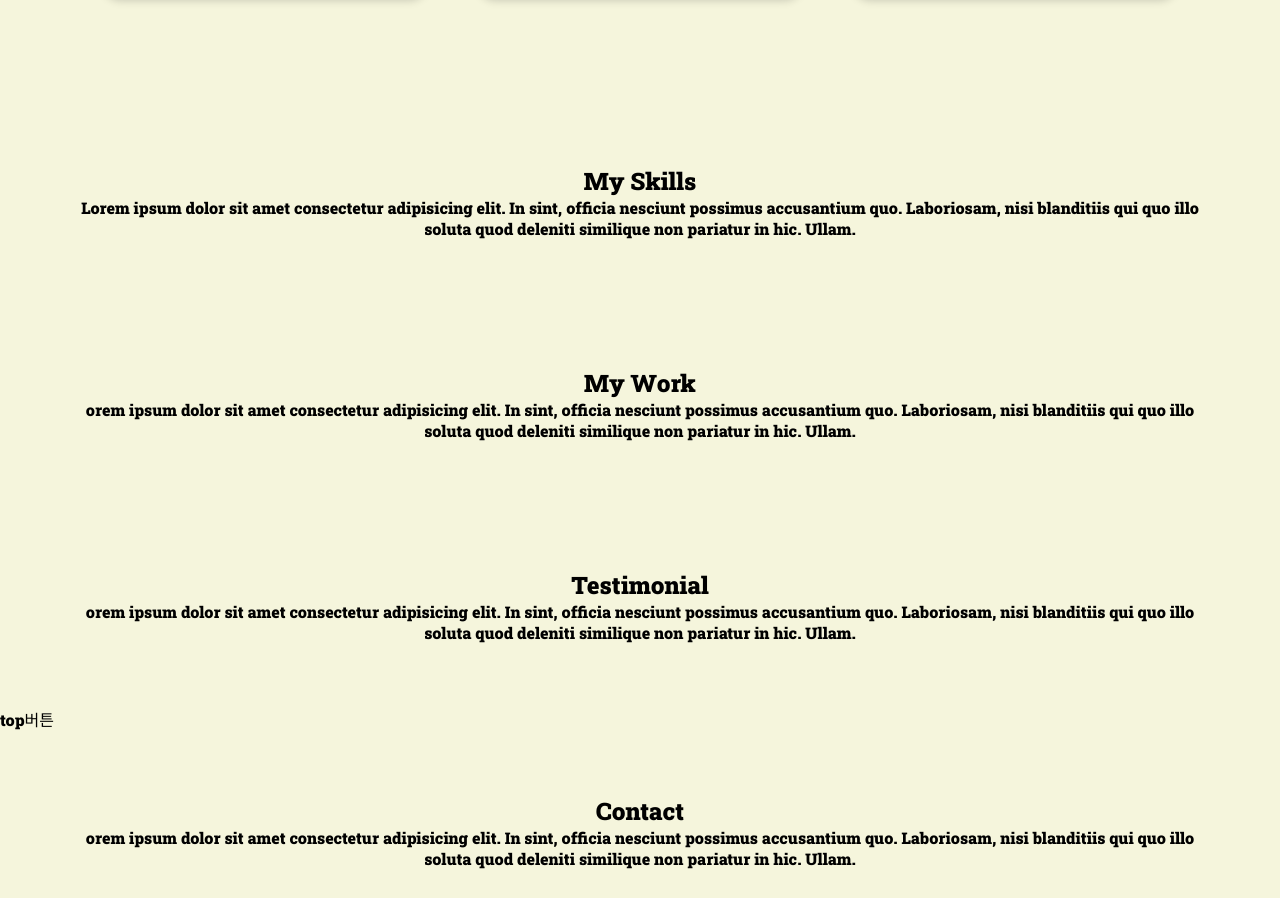
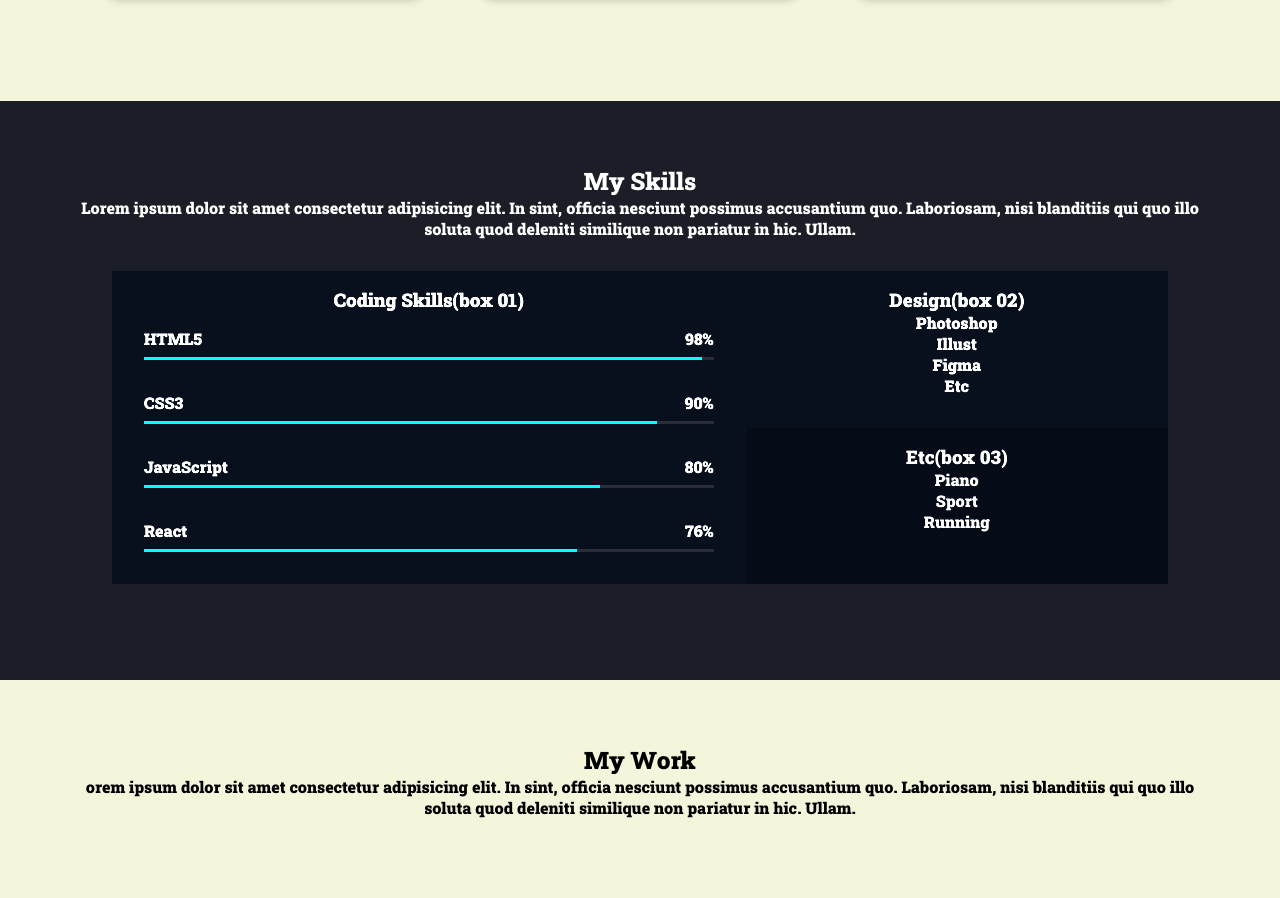
Before and after one commit to minju933/profile_01, a plain HTML site: page index.html in a window 1280 px wide. Shown: the part 1106-2004 px from the top of the page. Drawn offline with nearby package versions, Linux system fonts and the light colour scheme; files whose address does not match are found by name.

Commit message:
2023.12.15

```diff
--- a/css/about.css
+++ b/css/about.css
@@ -20,7 +20,7 @@
 
         box-shadow: 0 3px 10px rgb(0,0,0,0.2);
     }
-    .about_box:hover.about_icon{
+    .about_box > span:hover{
         transform: rotate(-15deg) scale(1.2);
 
     }
--- a/css/style.css
+++ b/css/style.css
@@ -82,3 +82,60 @@ a{
 .header_menu_item:hover{
     border-bottom: 1px solid var(--color-accent);
 }
+
+/* Skills 시작*/
+#skills{
+    background-color:var(--color-primary-variant);
+    color: var(--color-text);
+}
+/* skills bar 시작*/
+.skills_bar{
+    display:flex;
+    flex-direction: column;
+    padding: 1rem;
+    gap: 0.5rem;
+
+}
+    .bar_text{
+        display: flex;
+        justify-content: space-between;
+    }
+    .bar_bg{
+        width:100%;
+        height:3px;
+        background-color: var(--color-primary-variant);
+
+    }
+
+        .bar_value{
+            height:3px;
+            background-color: var(--color-accent);
+                }
+
+.skills_content{
+    display: grid;
+    grid-template-rows: 1fr 1fr;
+    grid-template-columns: 6fr 4fr;
+    margin: 2rem 3rem;
+    grid-template-areas:
+    "a b"
+    "a c"
+}
+.skills_coding{
+    grid-area: a;
+    padding: 1rem;
+    background-color:var(--color-primary);
+    filter: brightness(150%);
+}
+.skills_tools{
+    grid-area: b;
+    padding: 1rem;
+    background-color:var(--color-primary);
+    filter: brightness(150%);
+}
+.skills_etc{
+    grid-area: c;
+    padding: 1rem;
+    background-color:var(--color-primary);
+    filter:brightness(120%);
+}
--- a/index.html
+++ b/index.html
@@ -100,6 +100,7 @@
             </P>
             <ul class="about_content">
                 <li class="about_box">
+
                     <span class="material-symbols-outlined about_icon"style="font-size:4rem;">
                         captive_portal
                         </span>
@@ -135,6 +136,72 @@
                 soluta quod deleniti similique non pariatur
                 in hic. Ullam.
             </p>
+            <div class="skills_content">
+                <section class="skills_coding">
+                    <h3 class="skills_title">Coding Skills(box 01)</h3>
+                    <ul>
+                        <li class="skills_bar">
+                            <div class="bar_text">
+                                <span>HTML5</span>
+                                <span>98%</span>
+                            </div>
+                            <div class="bar_bg">
+                                <div class="bar_value" style="width:98%"></div>
+                            </div>
+                        </li>
+                        <li class="skills_bar">
+                            <div class="bar_text">
+                                <span> CSS3</span>
+                                <span>90%</span>
+                            </div>
+                            <div class="bar_bg">
+                                <div class="bar_value" style="width:90%"></div>
+                            </div>
+                        </li>
+
+                        <li class="skills_bar">
+                            <div class="bar_text">
+                                <span>JavaScript</span>
+                                <span>80%</span>
+                            </div>
+                            <div class="bar_bg">
+                                <div class="bar_value" style="width:80%"></div>
+                            </div>
+                        </li>
+                        <li class="skills_bar">
+                            <div class="bar_text">
+                                <span>React</span>
+                                <span>76%</span>
+                            </div>
+                            <div class="bar_bg">
+                                <div class="bar_value" style="width:76%"> </div>
+                            </div>
+                        </li>
+
+                    </ul>
+                </section>
+
+
+
+                <section class="skills_tools">
+                    <h3 class="skills_title">Design(box 02)</h3>
+                    <ul>
+                        <li class="bar_text_02">Photoshop</li>
+                        <li class="bar_text_02">Illust</li>
+                        <li class="bar_text_02">Figma</li>
+                        <li class="bar_text_02">Etc</li>
+                    </ul>
+                </section>
+
+                <section class="skills_etc">
+                    <h3 class="skills_title"> Etc(box 03)</h3>
+                    <ul>
+                        <il class="bar_text_02">Piano</il>
+                        <li class="bar_Text_02">Sport</li>
+                        <li class="bar_Text_02">Running</li>
+                    </ul>
+                </section>
+                </div>
         </section>
 
         <!--work 시작-->
```
